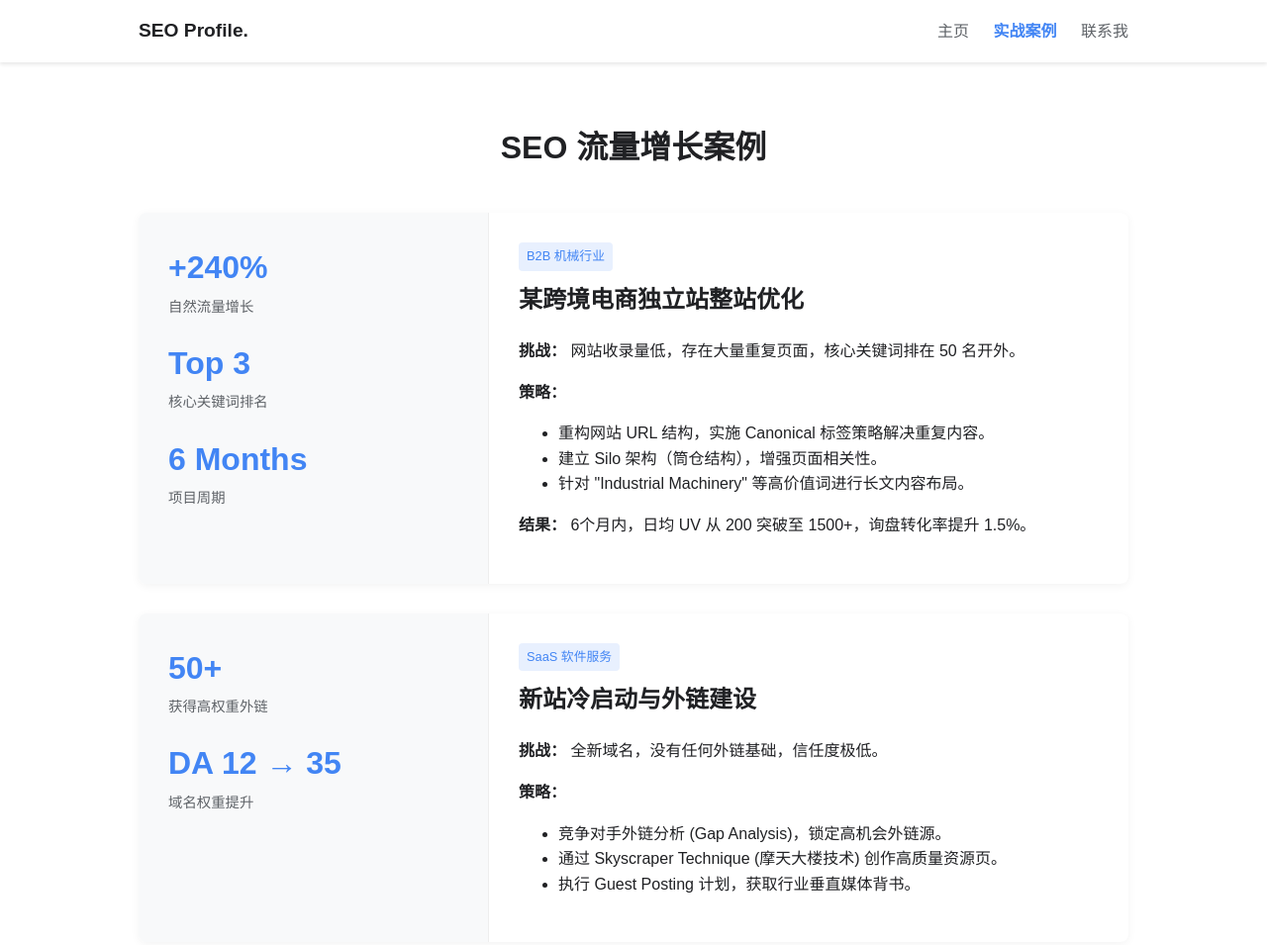
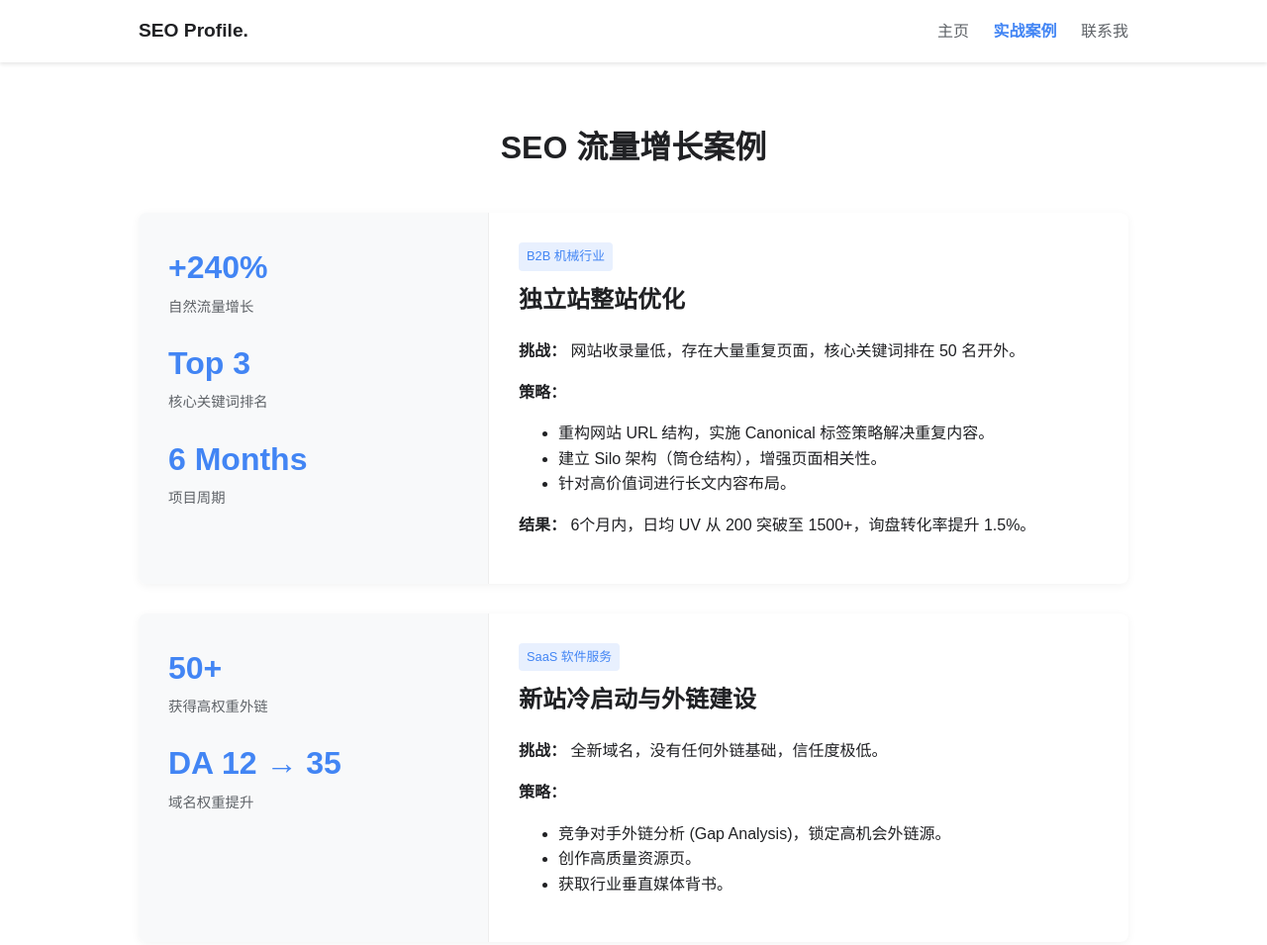
Before and after one commit to zhishangshan/wyk.github.io, a plain HTML site: page cases.html in a window 1280 px wide. Shown: the top 955 px of the page at 99% size. Drawn offline with Linux system fonts and the light colour scheme.

Commit message:
Update cases.html

```diff
--- a/cases.html
+++ b/cases.html
@@ -108,13 +108,13 @@
             </div>
             <div class="case-content">
                 <span class="badge">B2B 机械行业</span>
-                <h2>某跨境电商独立站整站优化</h2>
+                <h2>独立站整站优化</h2>
                 <p><strong>挑战：</strong> 网站收录量低，存在大量重复页面，核心关键词排在 50 名开外。</p>
                 <p><strong>策略：</strong></p>
                 <ul>
                     <li>重构网站 URL 结构，实施 Canonical 标签策略解决重复内容。</li>
                     <li>建立 Silo 架构（筒仓结构），增强页面相关性。</li>
-                    <li>针对 "Industrial Machinery" 等高价值词进行长文内容布局。</li>
+                    <li>针对高价值词进行长文内容布局。</li>
                 </ul>
                 <p><strong>结果：</strong> 6个月内，日均 UV 从 200 突破至 1500+，询盘转化率提升 1.5%。</p>
             </div>
@@ -138,8 +138,8 @@
                 <p><strong>策略：</strong></p>
                 <ul>
                     <li>竞争对手外链分析 (Gap Analysis)，锁定高机会外链源。</li>
-                    <li>通过 Skyscraper Technique (摩天大楼技术) 创作高质量资源页。</li>
-                    <li>执行 Guest Posting 计划，获取行业垂直媒体背书。</li>
+                    <li> 创作高质量资源页。</li>
+                    <li>获取行业垂直媒体背书。</li>
                 </ul>
             </div>
         </article>
```
